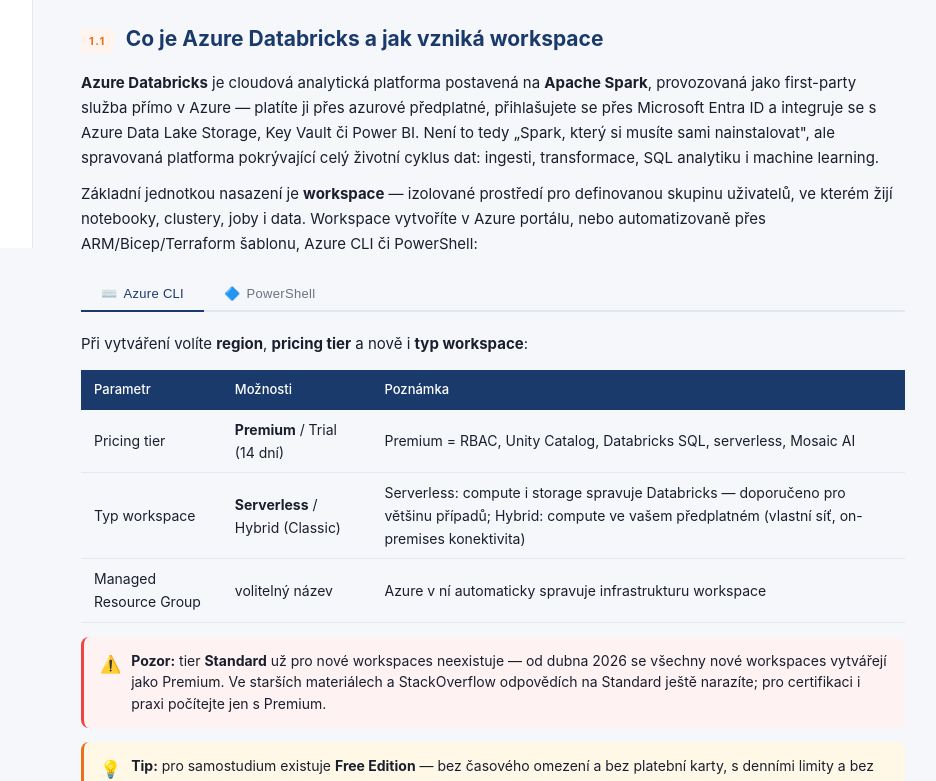
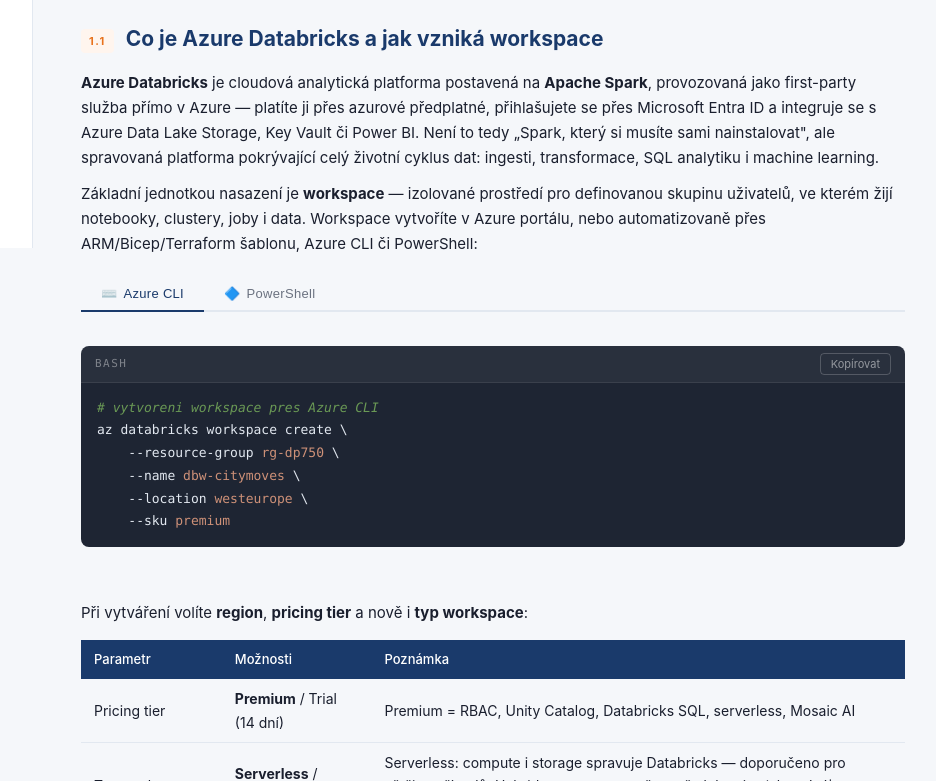
Before and after one commit to jirineoral/dp750-preview, a plain HTML site: page dp750_01_explore_databricks.html in a window 1280 px wide. Shown: the part 552-1333 px from the top of the page, without its empty margins (207-1143 px from the left). Drawn offline with Linux system fonts and the light colour scheme.

Commit message:
Oprava tabu: panely se nezobrazovaly
initTabs() nastavoval panelum bez tridy .active inline display:none jeste
pred tim, nez se .active pridala - inline styl prebil CSS pravidlo
.tab-panel.active{display:block} a nebyl videt zadny panel. Viditelnost
resi samotne CSS, takze oprava = odebrat ten jeden prikaz.

Tyka se 8 skupin tabu v kapitolach 01, 03, 04, 07 (2x), 08, 09 a 10.

```diff
--- a/dp750_01_explore_databricks.html
+++ b/dp750_01_explore_databricks.html
@@ -533,7 +533,7 @@
   </main>
 </div>
 
-<script>function initTabs(){document.querySelectorAll('.tab-list').forEach(list=>{list.querySelectorAll('.tab-btn').forEach(btn=>{btn.addEventListener('click',()=>{const panel=btn.dataset.tab;const container=btn.closest('.tabs');container.querySelectorAll('.tab-btn').forEach(b=>b.classList.remove('active'));container.querySelectorAll('.tab-panel').forEach(p=>p.classList.remove('active'));btn.classList.add('active');container.querySelector('#'+panel).classList.add('active')})})});document.querySelectorAll('.tab-panel').forEach(p=>{if(!p.classList.contains('active'))p.style.display='none'});document.querySelectorAll('.tabs').forEach(t=>{const first=t.querySelector('.tab-btn');if(first)first.classList.add('active');const firstP=t.querySelector('.tab-panel');if(firstP)firstP.classList.add('active')})}
+<script>function initTabs(){document.querySelectorAll('.tab-list').forEach(list=>{list.querySelectorAll('.tab-btn').forEach(btn=>{btn.addEventListener('click',()=>{const panel=btn.dataset.tab;const container=btn.closest('.tabs');container.querySelectorAll('.tab-btn').forEach(b=>b.classList.remove('active'));container.querySelectorAll('.tab-panel').forEach(p=>p.classList.remove('active'));btn.classList.add('active');container.querySelector('#'+panel).classList.add('active')})})});document.querySelectorAll('.tabs').forEach(t=>{const first=t.querySelector('.tab-btn');if(first)first.classList.add('active');const firstP=t.querySelector('.tab-panel');if(firstP)firstP.classList.add('active')})}
 function initCollapsibles(){document.querySelectorAll('.collapsible-header').forEach(h=>{h.addEventListener('click',()=>h.closest('.collapsible').classList.toggle('open'))})}
 function initHints(){document.querySelectorAll('.hint-toggle').forEach(t=>{t.addEventListener('click',()=>{const c=t.nextElementSibling;c.classList.toggle('open');t.textContent=c.classList.contains('open')?'🙈 Skrýt nápovědu':'💡 Zobrazit nápovědu'})})}
 function initCopy(){document.querySelectorAll('.copy-btn').forEach(btn=>{btn.addEventListener('click',()=>{const code=btn.closest('.code-block').querySelector('pre').innerText;function ok(){btn.textContent='✓ Zkopírováno';btn.classList.add('copied');setTimeout(()=>{btn.textContent='Kopírovat';btn.classList.remove('copied')},2000)}function legacy(){try{const ta=document.createElement('textarea');ta.value=code;ta.style.position='fixed';ta.style.left='-9999px';document.body.appendChild(ta);ta.select();document.execCommand('copy');document.body.removeChild(ta);ok()}catch(e){btn.textContent='Ctrl+C';setTimeout(()=>{btn.textContent='Kopírovat'},2000)}}if(navigator.clipboard){navigator.clipboard.writeText(code).then(ok).catch(legacy)}else{legacy()}})})}
```
Also changed, not shown: dp750_02_compute.html (+1 -1 lines), dp750_03_objekty_unity_catalog.html (+1 -1 lines), dp750_04_zabezpeceni.html (+1 -1 lines), dp750_05_governance.html (+1 -1 lines), dp750_06_datove_modelovani.html (+1 -1 lines), dp750_07_ingest.html (+1 -1 lines), dp750_08_transformace.html (+1 -1 lines), dp750_09_data_quality.html (+1 -1 lines), dp750_10_pipelines.html (+1 -1 lines), dp750_11_lakeflow_jobs.html (+1 -1 lines), dp750_12_dev_lifecycle.html (+1 -1 lines), dp750_13_monitoring.html (+1 -1 lines), dp750_14_fabric_prehled.html (+1 -1 lines), dp750_15_pbi_fabric_databricks.html (+1 -1 lines), 2 more files.
